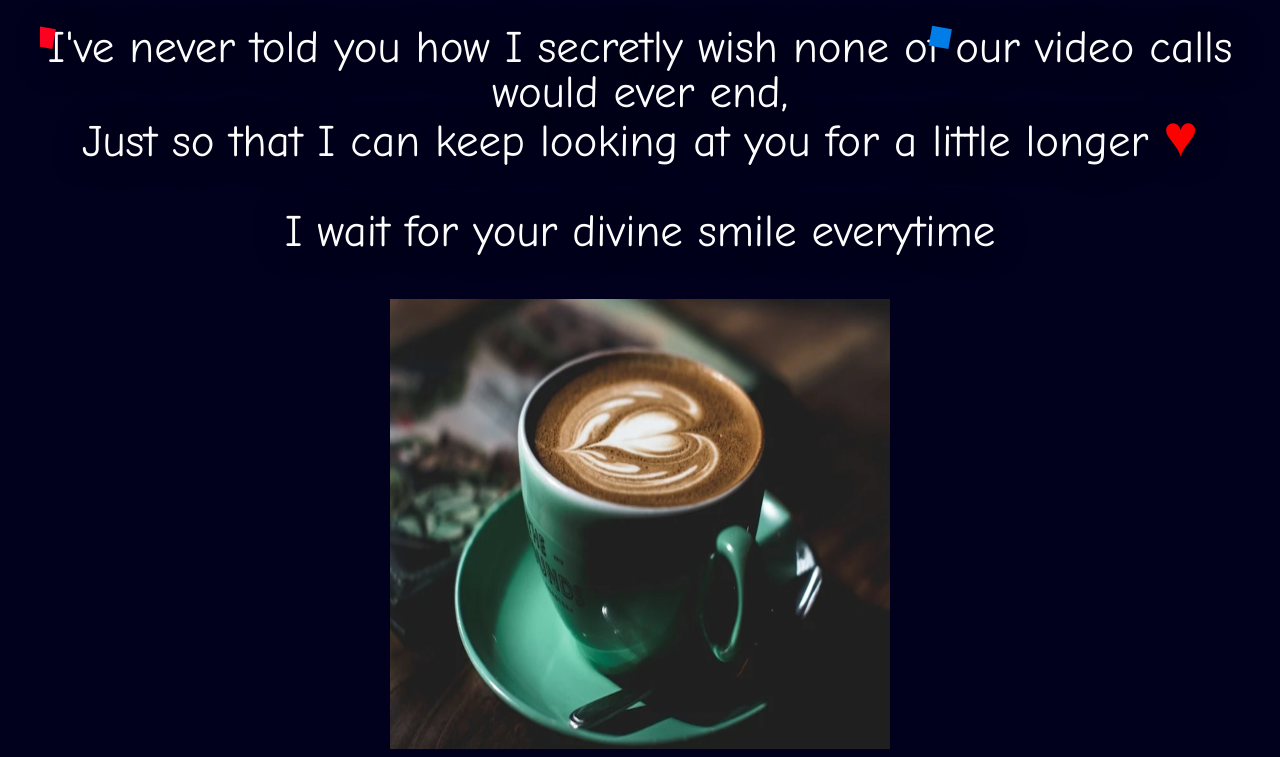
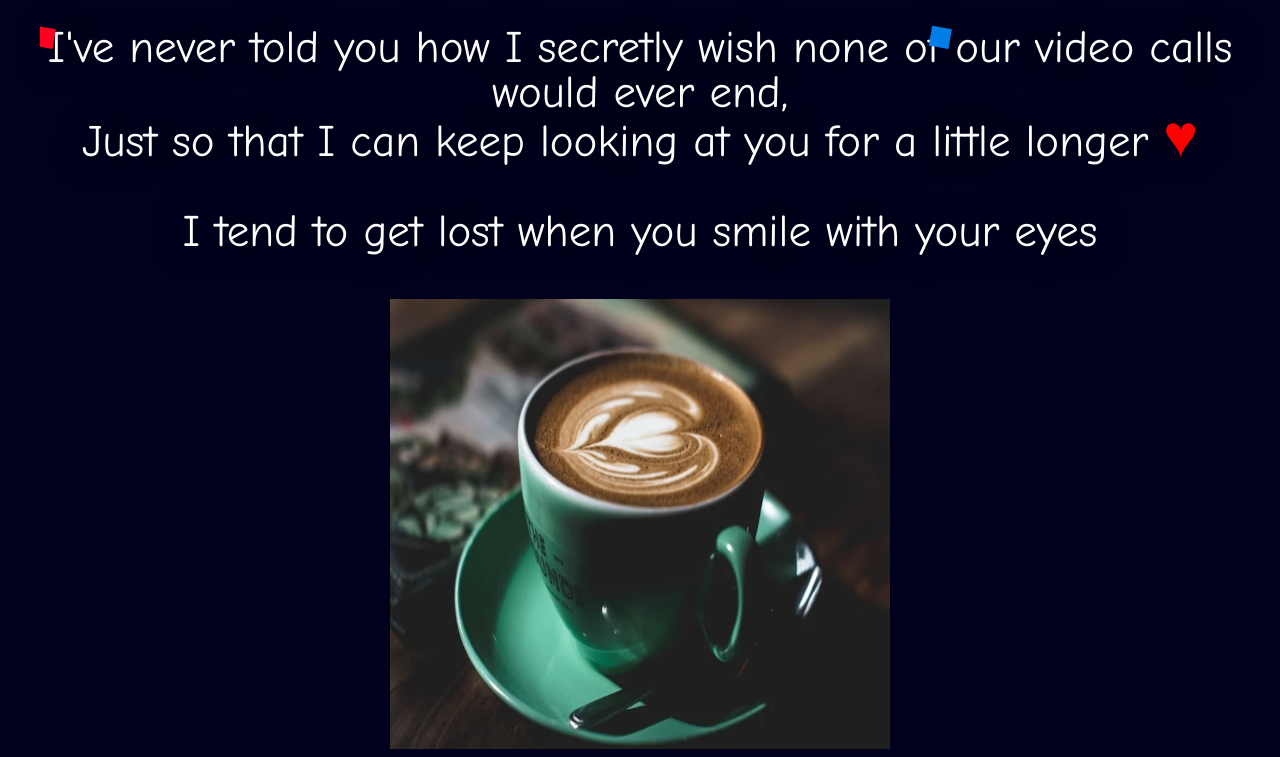
Before and after one commit to saagnikadhikary/happy-birthday-tina, a plain HTML site: page index.html in a window 1280 px wide. Shown: the part 932-1689 px from the top of the page. Drawn offline with Linux system fonts and the light colour scheme.

Commit message:
Update index.html

```diff
--- a/index.html
+++ b/index.html
@@ -71,7 +71,7 @@
 			<br>
 			<div class="cursiveText">I've never told you how I secretly wish none of our video calls would ever end, <div>
 			<div class="cursiveText">Just so that I can keep looking at you for a little longer <span style="font-size:130%;color:red;">&hearts;</span></div>
-			<p class="p1">I wait for your divine smile everytime</p>
+			<p class="p1">I tend to get lost when you smile with your eyes</p>
 			<img src="images/coffee.png" height="450" width="500">
 		</div>
 	</div>
```
